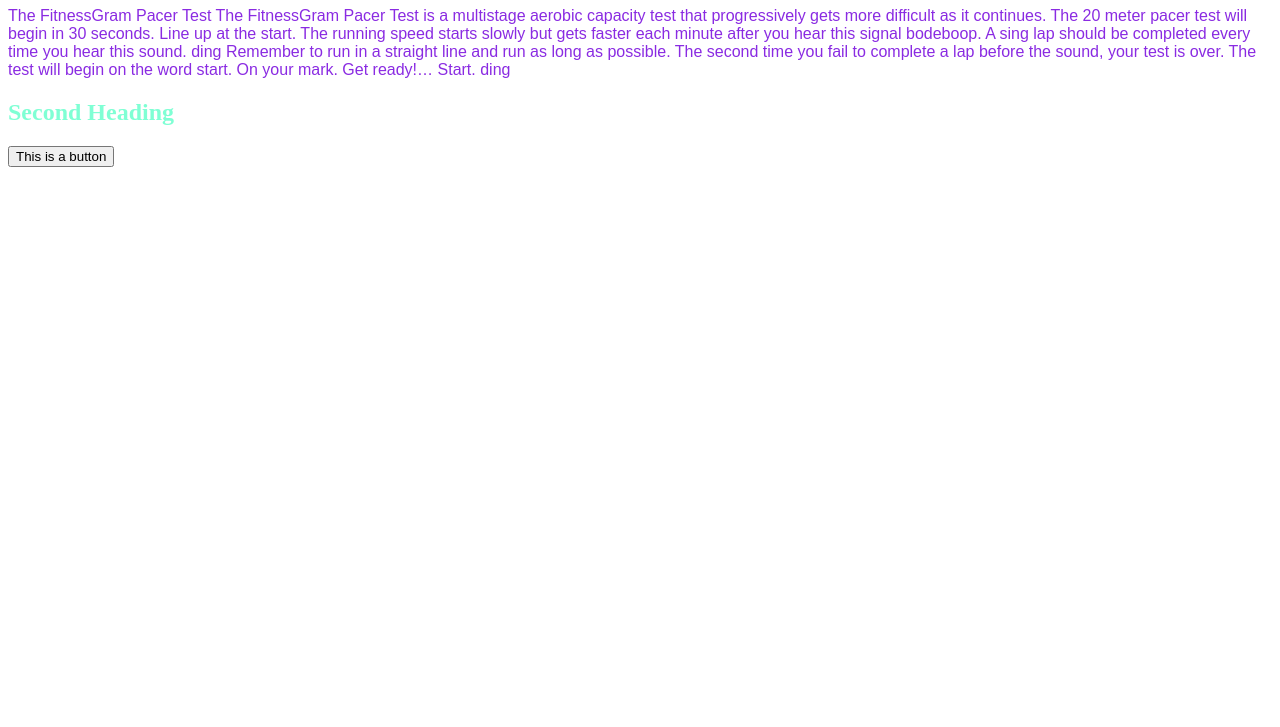
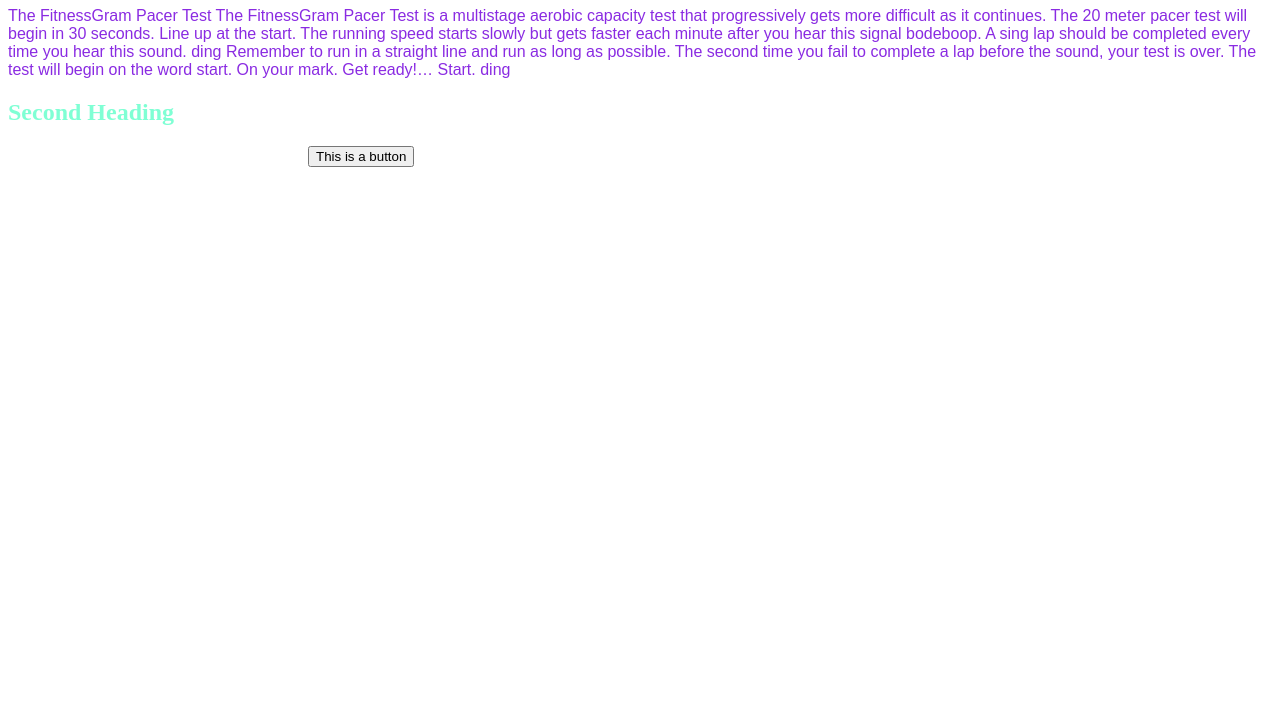
Before and after one commit to enaka301/Github_Rep_Pract, a plain HTML site: page index.html in a window 1280 px wide. Shown: the part 73-800 px from the top of the page. Drawn offline with Linux system fonts and the light colour scheme.

Commit message:
moved the button. VScode commit

```diff
--- a/index.html
+++ b/index.html
@@ -17,6 +17,6 @@ The FitnessGram Pacer Test is a multistage aerobic capacity test that progressiv
     <h2>
         Second Heading
     </h2>
-    <button type="button" onclick="alert('congrats it worked')">This is a button</button>
+    <button type="button" onclick="alert('congrats it worked')" style="margin-left: 300px;">This is a button</button>
 </body>
 </html>
```
